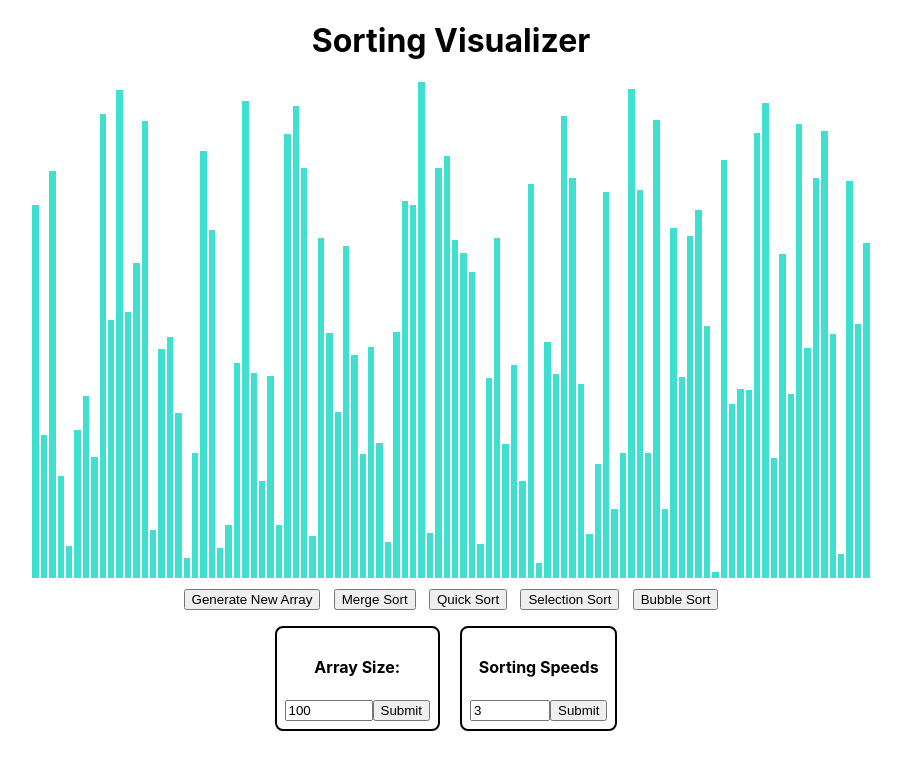
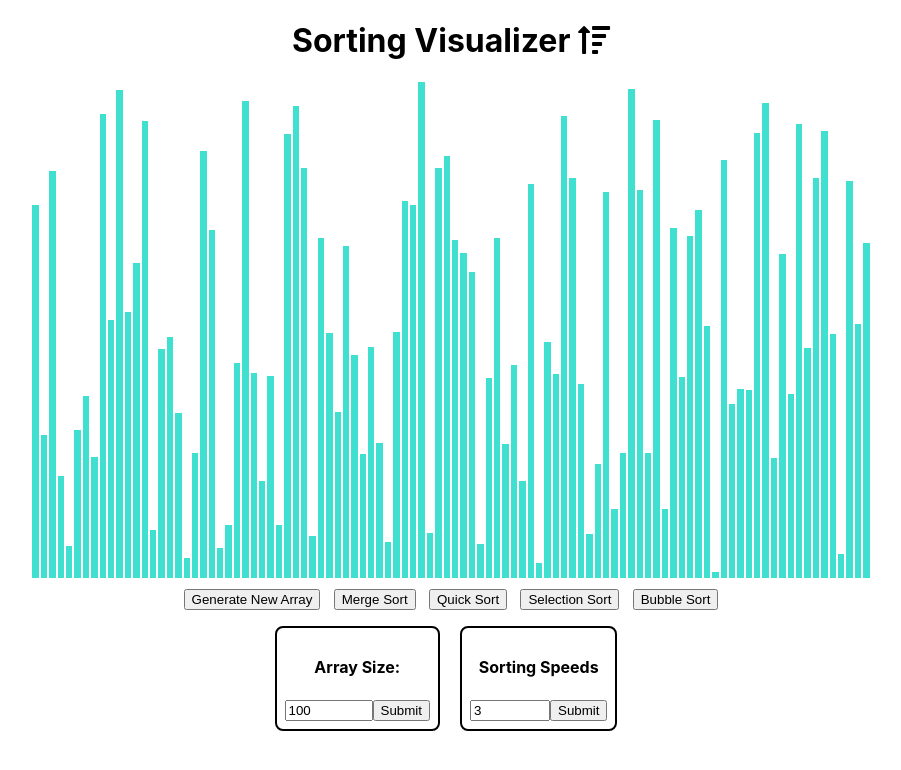
Before and after one commit to tomasu10/SortingVisualizer, a React (Create React App) app: page / in a window 1280 px wide. Shown: the top 770 px of the page, without its empty margins (189-1090 px from the left). Built offline with nearby package versions, Linux system fonts and the light colour scheme.

Commit message:
update UI

```diff
--- a/public/index.html
+++ b/public/index.html
@@ -3,6 +3,12 @@
   <head>
     <meta charset="utf-8" />
     <link rel="icon" href="%PUBLIC_URL%/favicon.ico" />
+    <link
+    rel="stylesheet"
+    href="https://use.fontawesome.com/releases/v5.7.0/css/all.css"
+    integrity="sha384-lZN37f5QGtY3VHgisS14W3ExzMWZxybE1SJSEsQp9S+oqd12jhcu+A56Ebc1zFSJ"
+    crossorigin="anonymous"
+  />
     <meta name="viewport" content="width=device-width, initial-scale=1" />
     <meta name="theme-color" content="#000000" />
     <meta
--- a/src/SortingVisualizer/SortingVisualizer.css
+++ b/src/SortingVisualizer/SortingVisualizer.css
@@ -1,3 +1,6 @@
+
+
+
 
   .array-bar {
     width: .5vw;
--- a/src/SortingVisualizer/SortingVisualizer.jsx
+++ b/src/SortingVisualizer/SortingVisualizer.jsx
@@ -133,7 +133,7 @@ export default class SortingVisualizer extends React.Component {
 
     return (
       <div className="array-container">
-        <h1>Sorting Visualizer</h1>
+        <h1>Sorting Visualizer <i class="fas fa-sort-amount-up"></i></h1>
         {array.map((value, idx) => (
           <div
             className="array-bar"
@@ -197,6 +197,6 @@ function finishedSort(length,arrayBars,animationSpeed){
     for(let i =0 ;i<arrayBars.length;i++){
       arrayBars[i].style.backgroundColor = constants.SUCCESS_COLOR;
     }
-    //Delay until end of sorting plus additional delay to extend past the end of the sorting algorithms. Delay must be adjusted by animationSpeed/3 to account for the changes in speeds
+    //Delay until end of sorting plus additional delay to extend past the end of the sorting algorithms.
   },(animationSpeed *length)+constants.ADDED_DELAY);
 }
```
